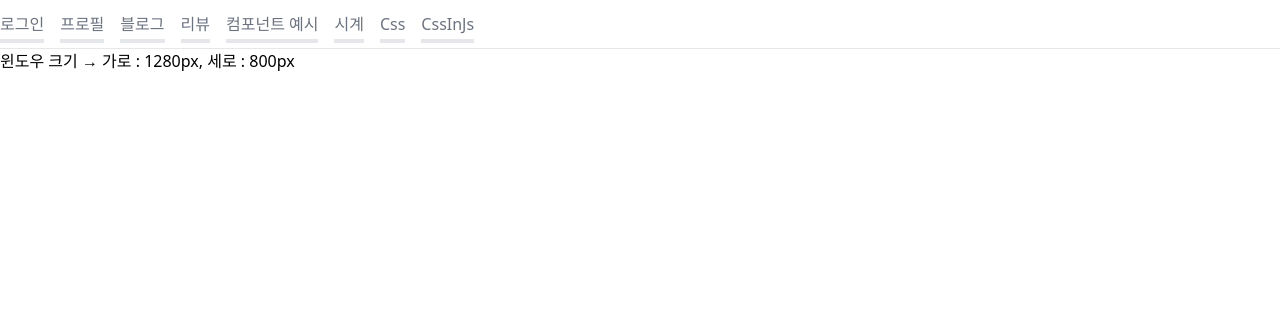
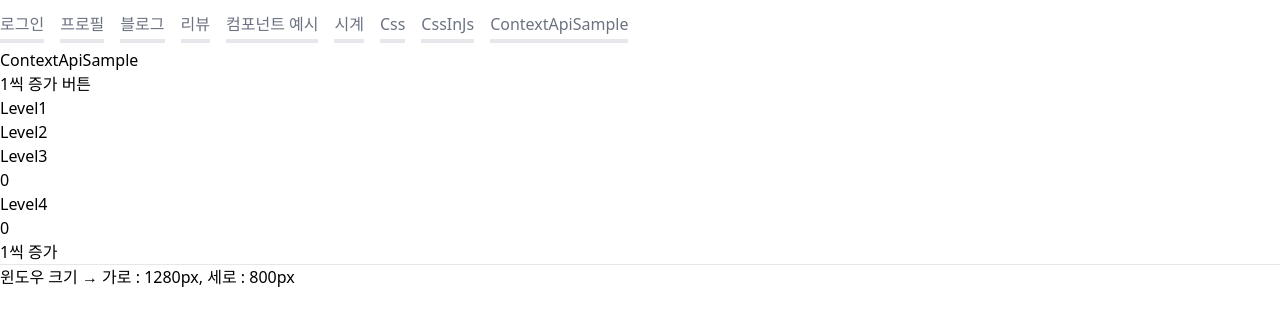
Before and after one commit to kangaerin/myproj-react, a React (Create React App) app: page /examples/contextapisample in a window 1280 px wide. Shown: the top 326 px of the page. Built offline with nearby package versions, Linux system fonts and the light colour scheme; no server answers.

Commit message:
usestate

```diff
--- a/src/App.js
+++ b/src/App.js
@@ -4,6 +4,7 @@ import Profile from 'pages/accounts/Profile';
 import PageBlog from 'pages/blog/PageBlog';
 import Clock from 'pages/examples/Clock';
 import Components from 'pages/examples/Components';
+import ContextApiSample from 'pages/examples/ContextApiSample';
 import CssInJs from 'pages/examples/CssInJs';
 import CssMoudle from 'pages/examples/CSSModule';
 import useWindowWidth from 'pages/examples/useWindowWidth';
@@ -30,6 +31,10 @@ function App() {
           <Route path="/examples/components/" element={<Components />} />
           <Route path="examples/css-module/" element={<CssMoudle />} />
           <Route path="examples/cssinjs/" element={<CssInJs />} />
+          <Route
+            path="examples/contextapisample"
+            element={<ContextApiSample />}
+          />
         </Routes>
         <hr />
         윈도우 크기 → {windowWidth}px
--- a/src/components/TopNav.jsx
+++ b/src/components/TopNav.jsx
@@ -28,6 +28,9 @@ function TopNav() {
         <li>
           <MyLink to="examples/cssinjs/">CssInJs</MyLink>
         </li>
+        <li>
+          <MyLink to="examples/contextapisample/">ContextApiSample</MyLink>
+        </li>
       </ul>
     </div>
   );
--- /dev/null
+++ b/src/pages/examples/ContextApiSample.jsx
@@ -0,0 +1,64 @@
+import { createContext, useContext } from 'react';
+import { useState } from 'react/cjs/react.development';
+
+// 인자 : context에서 다룰 값의 디폴트 값
+const MessageContext = createContext();
+
+function ContextApiSample() {
+  const [count, setCount] = useState(0);
+
+  return (
+    <div>
+      <h2>ContextApiSample</h2>
+      <button onClick={() => setCount((prev) => prev + 1)}>
+        1씩 증가 버튼
+      </button>
+      <MessageContext.Provider value={{ count, setCount }}>
+        <Level1 />
+      </MessageContext.Provider>
+    </div>
+  );
+}
+
+function Level1() {
+  return (
+    <div>
+      <h2>Level1</h2>
+      <Level2 />
+    </div>
+  );
+}
+
+function Level2() {
+  return (
+    <div>
+      <h2>Level2</h2>
+      <Level3 />
+    </div>
+  );
+}
+
+// Context를 사용하는 가장 원형
+
+function Level3() {
+  return (
+    <div>
+      <h2>Level3</h2>
+      <MessageContext.Consumer>{({ count }) => count}</MessageContext.Consumer>
+      <Level4 />
+    </div>
+  );
+}
+
+function Level4() {
+  const { count, setCount } = useContext(MessageContext);
+  return (
+    <div>
+      <h2>Level4</h2>
+      <div>{count}</div>
+      <button onClick={() => setCount((prev) => prev + 1)}>1씩 증가</button>
+    </div>
+  );
+}
+
+export default ContextApiSample;
```
